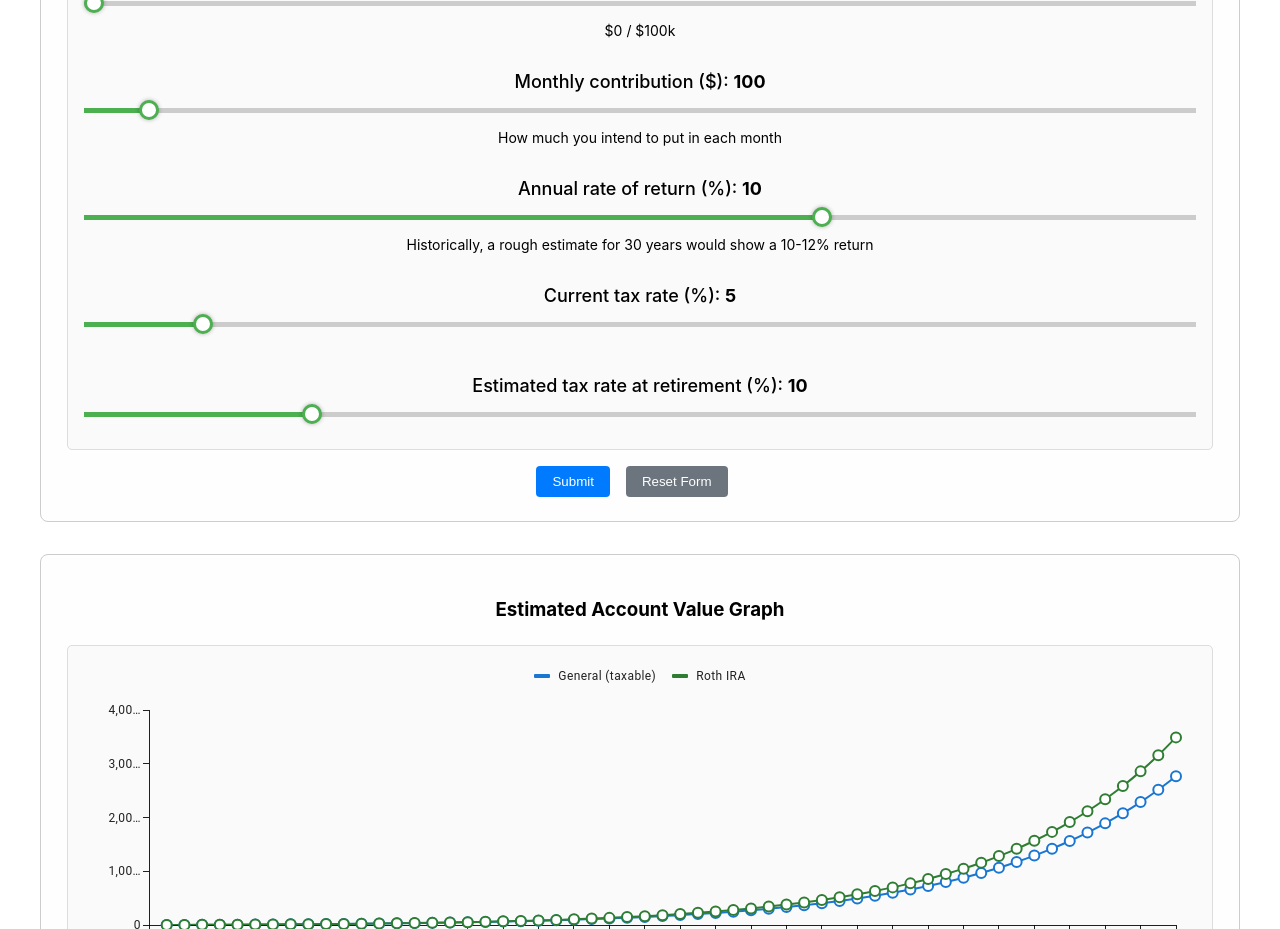
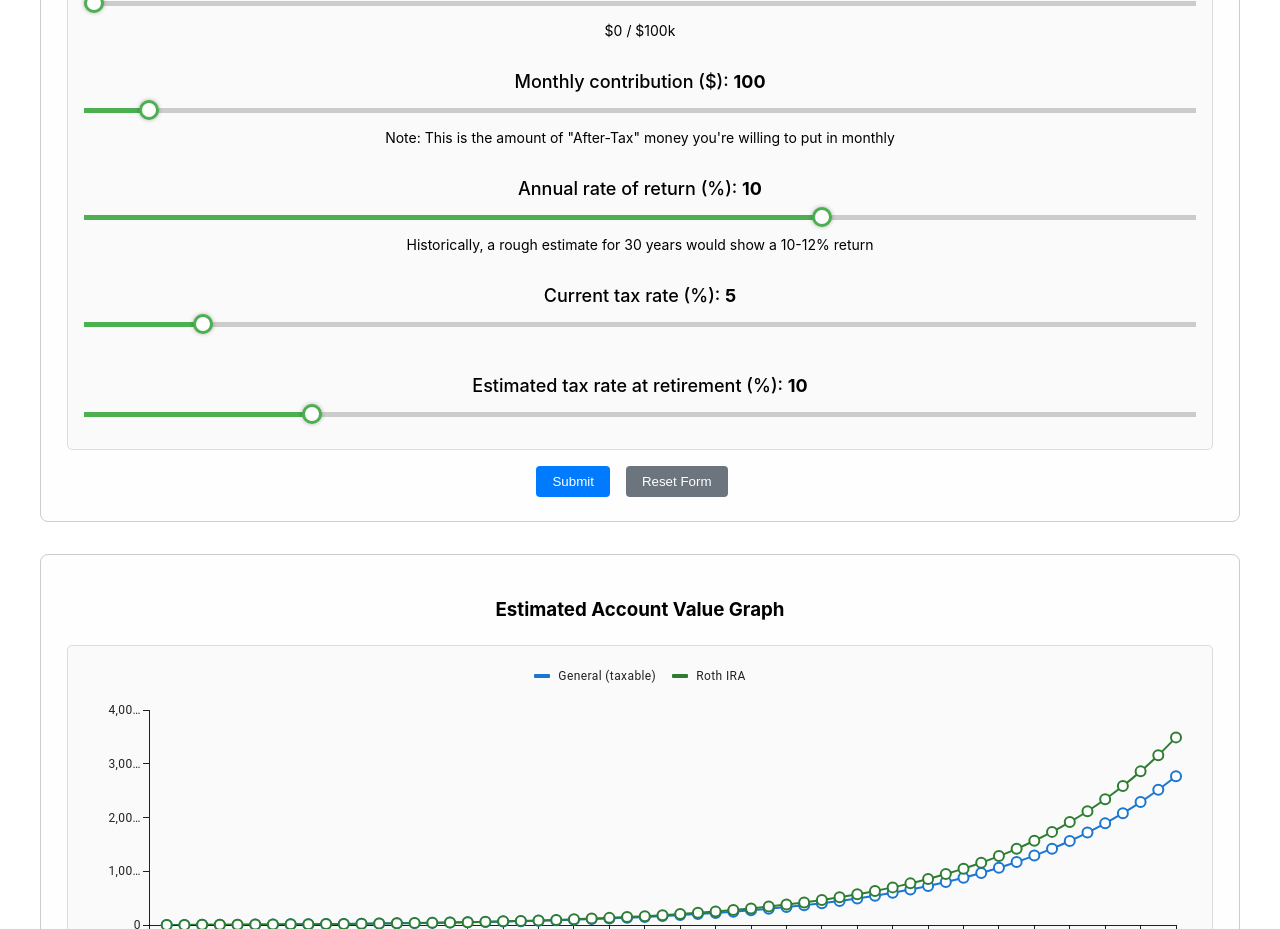
Before and after one commit to hebronm/copilot-ui, a React (Create React App) app: page / in a window 1280 px wide. Shown: the part 1160-2089 px from the top of the page. Built offline with nearby package versions, Linux system fonts and the light colour scheme.

Commit message:
added formula note to the monthly contribution

```diff
--- a/src/App.js
+++ b/src/App.js
@@ -239,7 +239,7 @@ function FinancialForm({ onSubmit }) {
             className="custom-slider"
             style={getSliderTrackStyle(monthlyContribution, 0, 2000)}
           />
-          <small>How much you intend to put in each month</small>
+          <small>Note: This is the amount of "After-Tax" money you're willing to put in monthly</small>
 
           <label className="label">
             Annual rate of return (%): <b>{annualReturn}</b>
```
